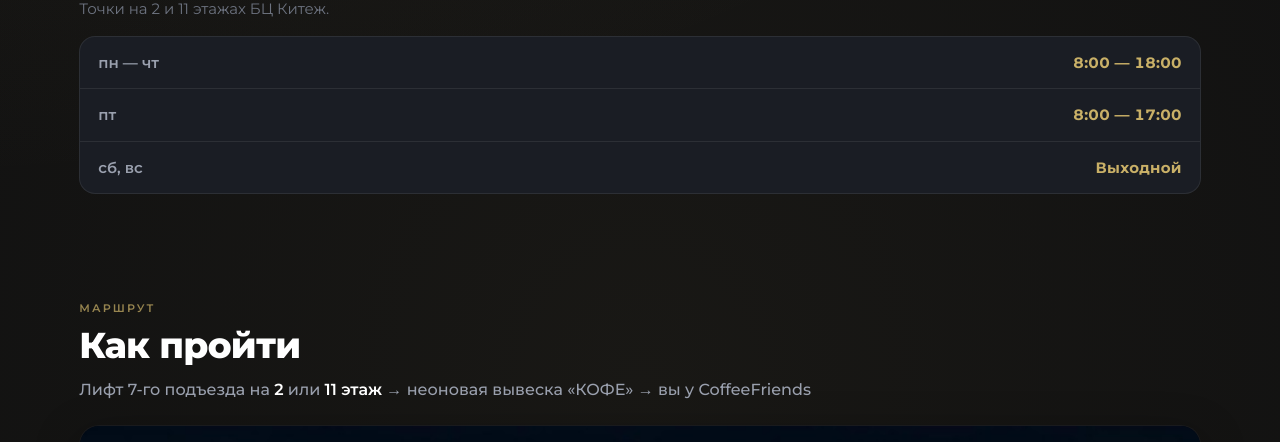
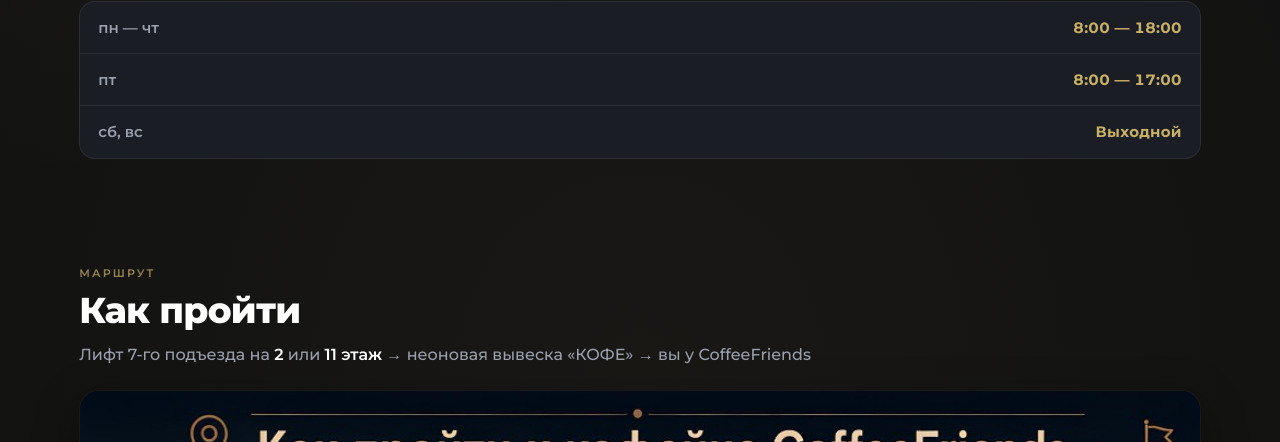
Before and after one commit to puholet-sketch/coffee.friends, a plain HTML site: page index.html in a window 1280 px wide. Shown: the part 658-1100 px from the top of the page. Drawn offline with Linux system fonts and the light colour scheme.

Commit message:
График: убрать подзаголовок про этажи
Co-authored-by: Cursor <cursoragent@cursor.com>

```diff
--- a/index.html
+++ b/index.html
@@ -68,7 +68,6 @@
       <div class="section-head section-head--tight">
         <p class="eyebrow">Режим</p>
         <h2>График работы</h2>
-        <p class="lead lead--muted">Точки на 2 и 11 этажах БЦ Китеж.</p>
       </div>
       <div class="hours-strip surface-card">
         <table class="hours-table">
```
